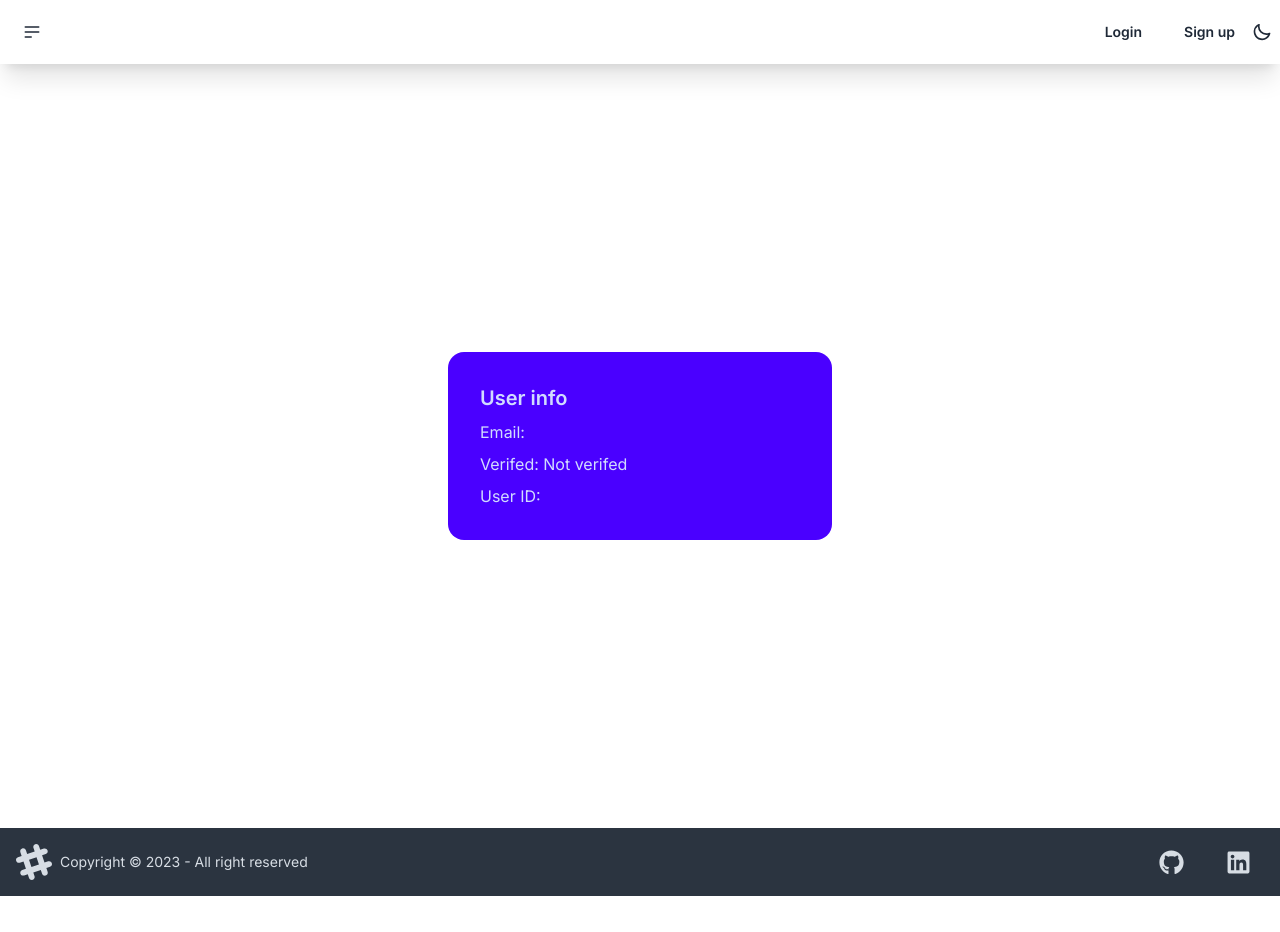
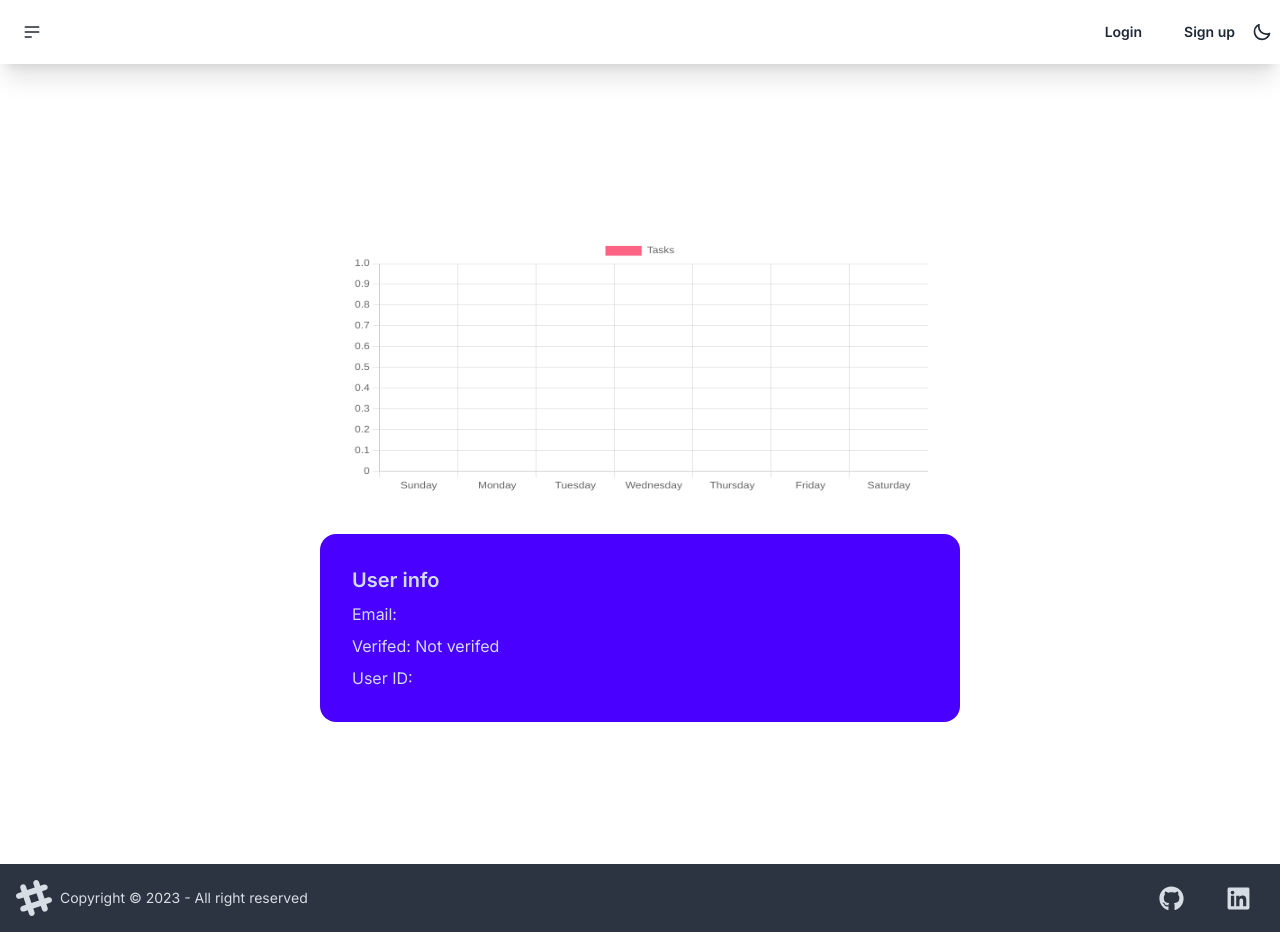
Before and after one commit to gio213/to-do-app, a Next.js app: page /profile in a window 1280 px wide. Before the commit the page ends 896 px from the top, so only its background shows below. Built offline with nearby package versions, Linux system fonts and the light colour scheme; no server answers.

Commit message:
added chartjs and in profile user can see task creations for each day in diagram

```diff
--- a/package.json
+++ b/package.json
@@ -12,6 +12,7 @@
     "axios": "^1.6.2",
     "bcrypt": "^5.1.1",
     "bcryptjs": "^2.4.3",
+    "chart.js": "^4.4.0",
     "client-oauth2": "^4.3.3",
     "clsx": "^2.0.0",
     "dotenv": "^16.3.1",
@@ -22,6 +23,7 @@
     "next": "^14.0.3",
     "next-auth": "^4.24.5",
     "react": "^18.2.0",
+    "react-chartjs-2": "^5.2.0",
     "react-dom": "^18.2.0",
     "react-hot-toast": "^2.4.1",
     "react-icons": "^4.12.0"
--- a/src/app/api/users/logout/route.ts
+++ b/src/app/api/users/logout/route.ts
@@ -10,7 +10,7 @@ export async function GET() {
     const domain = process.env.NODE_ENV === 'production' ? 'https://to-do-app-ivory-nu.vercel.app' : 'localhost'
     const cookieOptions: CookieSetOptions = {
       domain,
-      path: "/", // adjust the path if needed
+      path: "/",
       httpOnly: true,
       secure: process.env.NODE_ENV === "production",
       sameSite: "strict",
--- a/src/app/globals.css
+++ b/src/app/globals.css
@@ -1,3 +1,29 @@
 @tailwind base;
 @tailwind components;
 @tailwind utilities;
+
+/* Default styles */
+.table {
+    width: 100%;
+    border-collapse: collapse;
+    margin-bottom: 20px;
+}
+
+.table th,
+.table td {
+    padding: 8px;
+    border: 1px solid #ddd;
+    text-align: left;
+}
+
+@media screen and (max-width: 600px) {
+    .canvas {
+        width: 100%;
+        height: 100%;
+    }
+
+    .card {
+        width: 100%;
+    }
+
+}
--- a/src/app/profile/page.tsx
+++ b/src/app/profile/page.tsx
@@ -2,19 +2,106 @@
 import axios from "axios";
 import { useEffect, useState } from "react";
 import { AuthContext } from "@/context/AuthContext";
+import { Itask } from "@/types/tasksType";
 
+import {
+  Chart as ChartJS,
+  CategoryScale,
+  LinearScale,
+  PointElement,
+  LineElement,
+  Title,
+  Tooltip,
+  Legend,
+  BarElement,
+
+} from 'chart.js'
+import { Bar, Chart } from 'react-chartjs-2'
+
+ChartJS.register(
+  CategoryScale,
+  LinearScale,
+  PointElement,
+  LineElement,
+  BarElement,
+  Title,
+  Tooltip,
+  Legend
+)
 const Profile = () => {
   const { isLogin: loggined, setIsLogin: setLoggined } = AuthContext();
-
   const [user, setUser] = useState<{ email: string; isVerifed: boolean; _id: string }>({
     email: "",
     isVerifed: false,
     _id: "",
   });
+  const [tasks, setTasks] = useState<Itask[]>([
+
+  ]);
 
 
 
 
+  const data = (tasks: any) => {
+    const daysOfWeek = ['Sunday', 'Monday', 'Tuesday', 'Wednesday', 'Thursday', 'Friday', 'Saturday'];
+    const taskCounts = [0, 0, 0, 0, 0, 0, 0];
+
+    tasks.forEach((task: any) => {
+      const createdDay = new Date(task.created_at).getDay();
+      taskCounts[createdDay]++;
+    });
+
+    return { daysOfWeek, taskCounts };
+  };
+
+
+  useEffect(() => {
+    data(tasks);
+  }
+    , [tasks])
+
+
+
+
+
+
+
+
+
+
+
+
+
+
+
+  useEffect(() => {
+    console.log(tasks);
+  }, [tasks])
+
+
+
+
+
+
+
+
+  const getTodos = async () => {
+    try {
+      const res = await axios.get("api/todos/gettodos");
+      console.log(res.data);
+      setTasks(res.data.todos);
+
+    } catch (err: any) {
+      console.log(err);
+    }
+  };
+
+  useEffect(() => {
+    if (user._id) {
+      getTodos();
+    }
+  }
+    , [user]);
 
 
 
@@ -40,19 +127,72 @@ const Profile = () => {
   }
     , []);
 
+
+  useEffect(() => {
+    console.log(data);
+  }
+    , [data]);
+
   return user ? (
-    <div className=" flex  justify-center">
 
-      <div className="card w-96 bg-primary text-primary-content    m-72   ">
-        <div className="card-body">
+    <div className="  flex flex-col justify-center  items-center  gap-2 h-screen">
+      <div className="card  w-1/2 text-primary-content       "
+      >
+        <Chart className="card-body"
+          type="bar"
+          data={{
+            labels: data(tasks).daysOfWeek,
+            datasets: [
+              {
+                label: 'Tasks',
+                data: data(tasks).taskCounts,
+                backgroundColor: 'rgb(255, 99, 132)',
+                borderColor: 'rgba(255, 99, 132, 0.2)',
+                borderWidth: 1,
+
+              },
+            ],
+          }}
+          options={{
+            scales: {
+              y: {
+                beginAtZero: true,
+
+              },
+            },
+          }}
+        />
+
+
+
+      </div>
+
+      <div className="card  w-1/2 bg-primary text-primary-content      ">
+        <div className=" w-full card-body">
           <h2 className="card-title">User info</h2>
           <p>Email: {user.email}</p>
           <p>Verifed: {user.isVerifed ? "Verified" : "Not verifed"}</p>
           <p>User ID: {user._id}</p>
 
+
+
+
+
         </div>
+
+
       </div>
+
+
+
+
+
+
+
+
     </div>
+
+
   ) : (
     null
   )
--- a/src/app/todos/page.tsx
+++ b/src/app/todos/page.tsx
@@ -238,6 +238,9 @@ const page = () => {
           <tbody>
             {tasks &&
               tasks.slice().reverse().map((task: any) => (
+
+
+
                 <tr key={task._id}>
                   <td>{task.title}</td>
                   <td>{timeAgo(task.created_at)}</td>
@@ -265,6 +268,7 @@ const page = () => {
                     </button>
                   </td>
                 </tr>
+
               ))}
           </tbody>
 
--- a/src/types/tasksType.ts
+++ b/src/types/tasksType.ts
@@ -4,6 +4,8 @@ export interface Itask {
     completed: boolean;
     map: Map<string, any>;
     slice: any;
+    created_at: string;
+
 }
 
 
```
Also changed, not shown: src/models/todoModel.ts (+1 -6 lines), 2 other files (tests, documents, lock files or other folders).
